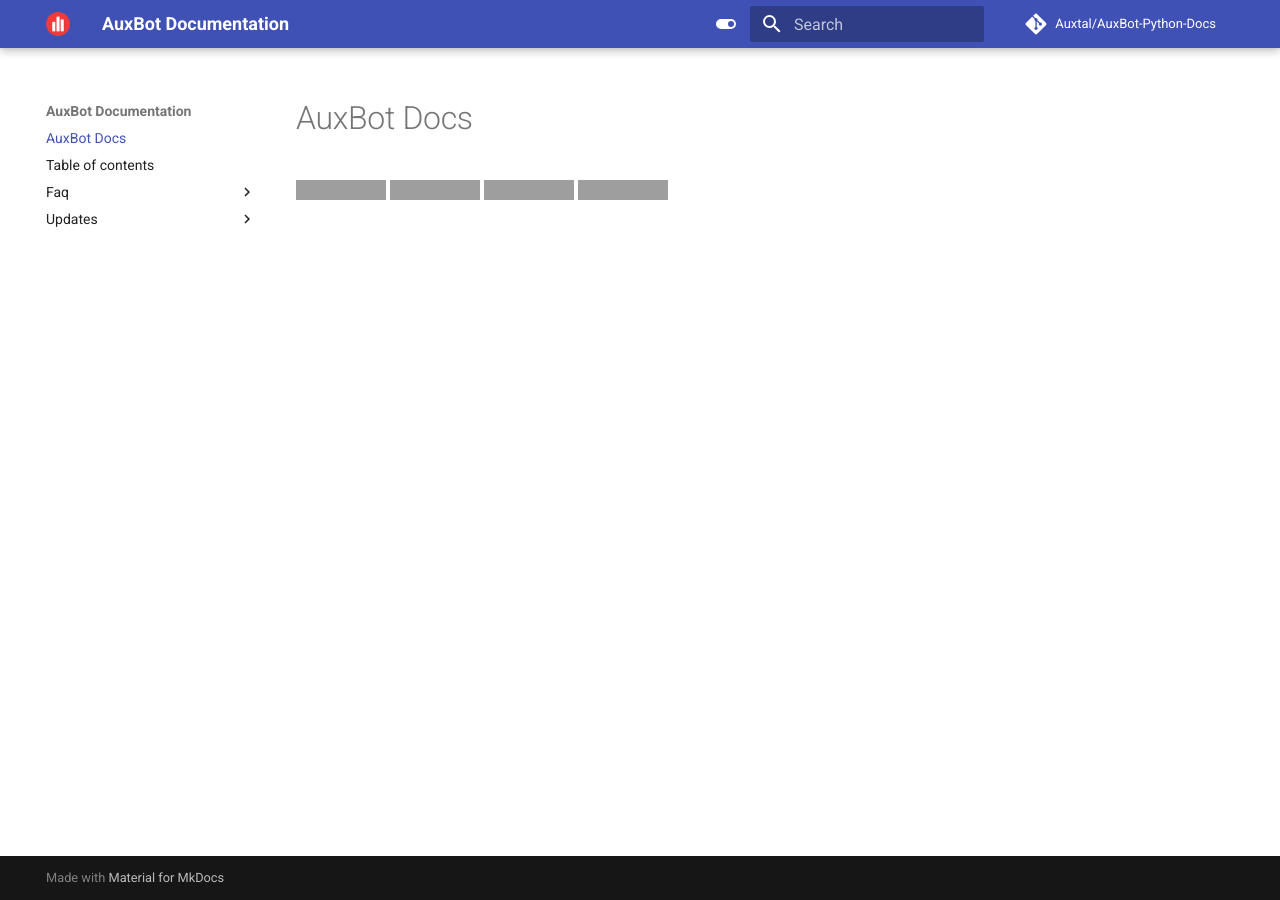
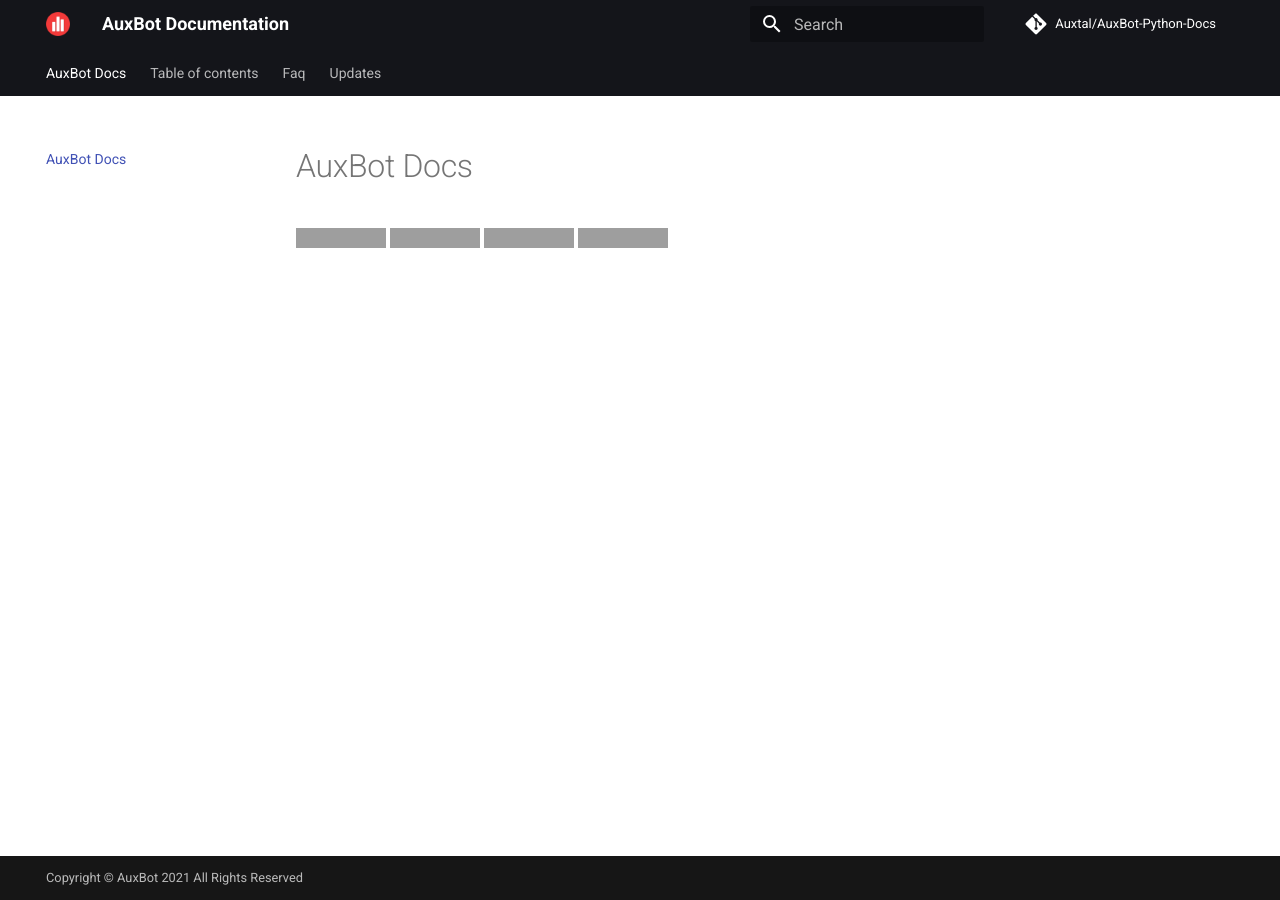
Before and after one commit to auxbot-discord-bot/docs, an MkDocs documentation site: the page built from docs/README.md, in a window 1280 px wide. Built offline with MkDocs 1.6.1 and Material for MkDocs 9.7.7, drawn with Linux system fonts in a browser that asks for light colours; comment, search, counter and statistics services are not loaded; grey boxes are pictures that could not be loaded.

Commit message:
AuxBot Docs changed styles.

```diff
--- a/mkdocs.yml
+++ b/mkdocs.yml
@@ -11,20 +11,18 @@
 
   features:
     - header.autohide
+    - navigation.tabs
+    - navigation.sections
 
   palette:
-    # Toggle light mode
-    - scheme: default
-      primary: indigo
-      accent: indigo
-      toggle:
-        icon: material/toggle-switch
-        name: Switch to light mode
+    primary: black
+    accent: red
 
-    # Toggle dark mode
-    - scheme: slate
-      primary: blue
-      accent: blue
-      toggle:
-        icon: material/toggle-switch-off-outline
-        name: Switch to dark mode
+markdown_extensions:
+  - toc:
+      permalink: true
+
+extra:
+  generator: false
+
+copyright: Copyright © AuxBot 2021 All Rights Reserved
```
